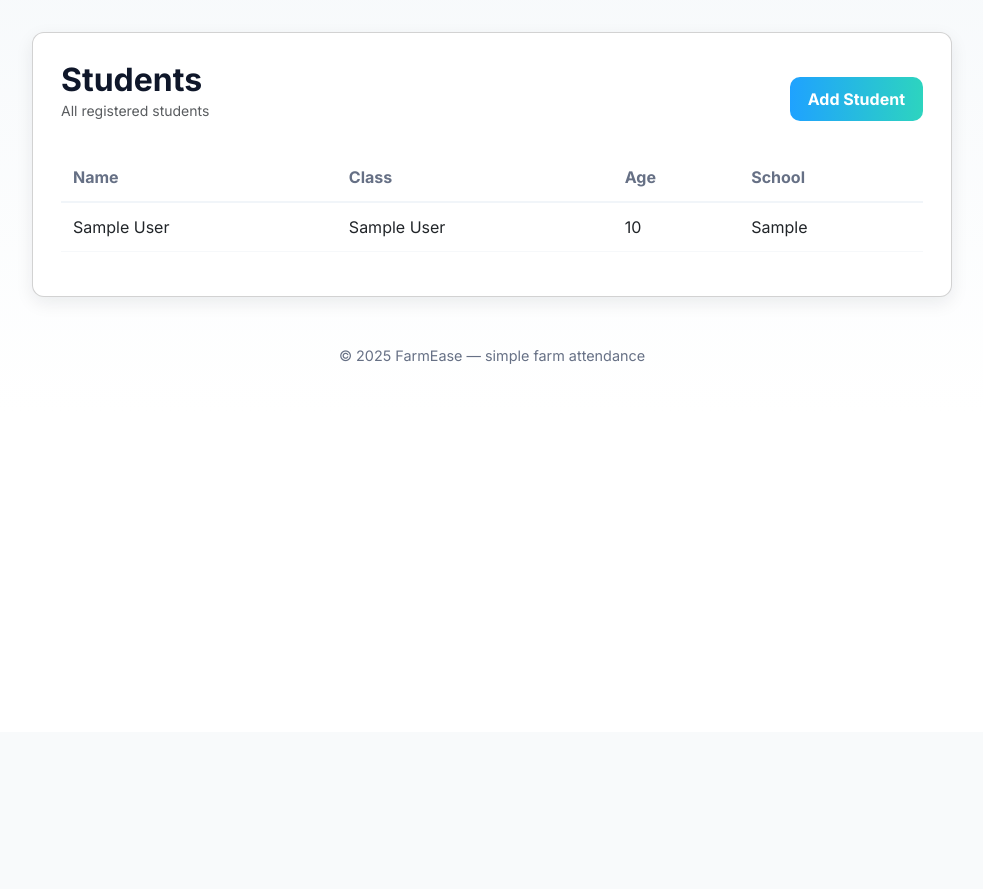
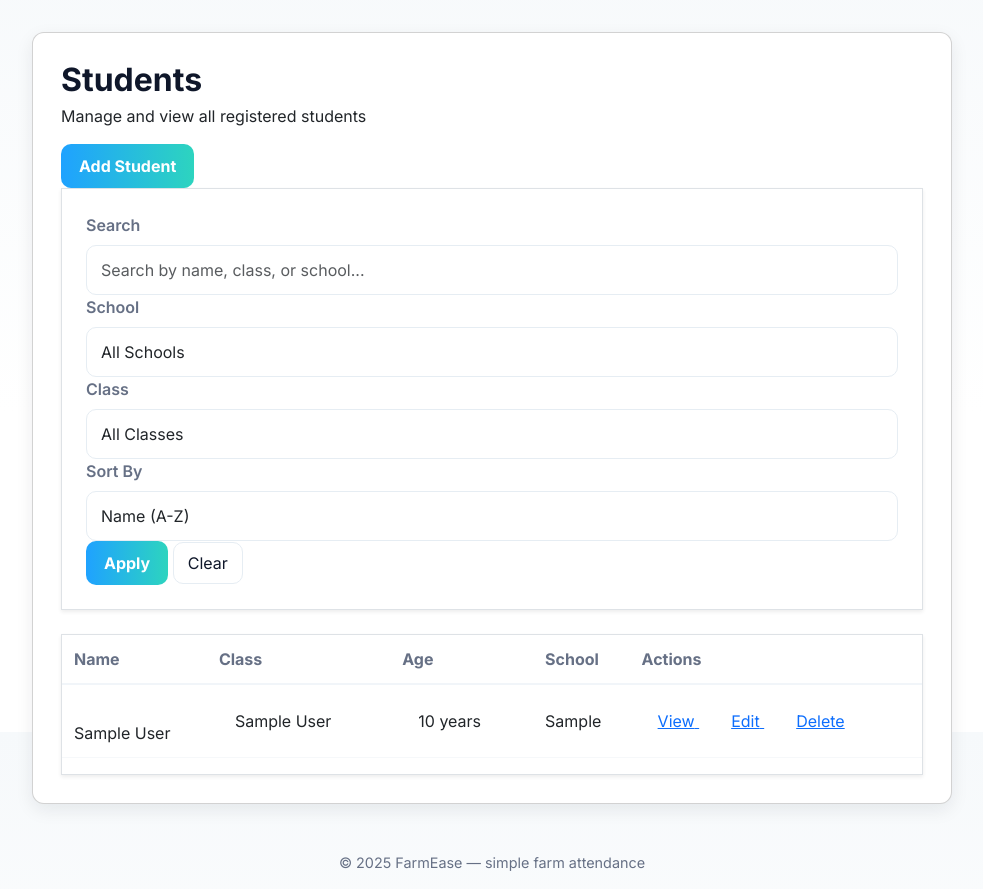
Before and after one commit to Corenegasore123/farm-management-system, a Django app: page /attendance/students/ in a window 1280 px wide. Shown: the part 68-957 px from the top of the page, without its empty margins (148-1131 px from the left). Before the commit the page ends 432 px from the top, so only its background shows below. Run offline with Django 4.2, Linux system fonts and the light colour scheme; tables that the repository leaves empty hold one stand-in row (values such as "Sample post").

Commit message:
feat: Add view icon button to students list actions
- Add 'View' button with eye icon (bi-eye) before Edit
- Link to view_student detail page
- Style with gray colors for view action

```diff
--- a/attendance/templates/attendance/students_list.html
+++ b/attendance/templates/attendance/students_list.html
@@ -1,38 +1,136 @@
 {% extends 'attendance/base.html' %}
 {% block title %} Students — FarmEase {% endblock %}
+{% block page_title %}Students{% endblock %}
 {% block content %}
 
-<div class="d-flex align-items-center justify-content-between mb-3">
+<div class="flex items-center justify-between mb-6">
   <div>
-    <h2 class="mb-0">Students</h2>
-    <p class="text-muted small">All registered students</p>
+    <h2 class="text-2xl font-bold text-gray-800 mb-1">Students</h2>
+    <p class="text-gray-500 text-sm">Manage and view all registered students</p>
   </div>
   <div>
-    <a href="/attendance/students/add/" class="btn btn-primary">Add Student</a>
+    <a href="/attendance/students/add/" class="btn btn-primary inline-flex items-center gap-2">
+      <i class="bi bi-person-plus"></i>
+      <span>Add Student</span>
+    </a>
   </div>
 </div>
 
-<div class="table-responsive">
-  <table class="table">
+<!-- Search and Filter Section -->
+<div class="bg-white rounded-lg border border-gray-200 p-4 mb-4 shadow-sm">
+  <form method="get" class="flex flex-wrap items-end gap-3">
+    <div class="flex-1 min-w-[200px]">
+      <label class="block text-sm font-semibold text-gray-700 mb-2">
+        <i class="bi bi-search"></i> Search
+      </label>
+      <input type="text" name="search" value="{{ search_query }}" placeholder="Search by name, class, or school..." class="form-control w-full" />
+    </div>
+
+    <div class="min-w-[180px]">
+      <label class="block text-sm font-semibold text-gray-700 mb-2">
+        <i class="bi bi-building"></i> School
+      </label>
+      <select name="school" class="form-control w-full">
+        <option value="">All Schools</option>
+        {% for school in schools %}
+          <option value="{{ school }}" {% if school_filter == school %}selected{% endif %}>{{ school }}</option>
+        {% endfor %}
+      </select>
+    </div>
+
+    <div class="min-w-[150px]">
+      <label class="block text-sm font-semibold text-gray-700 mb-2">
+        <i class="bi bi-bookmark"></i> Class
+      </label>
+      <select name="class" class="form-control w-full">
+        <option value="">All Classes</option>
+        {% for cls in classes %}
+          <option value="{{ cls }}" {% if class_filter == cls %}selected{% endif %}>{{ cls }}</option>
+        {% endfor %}
+      </select>
+    </div>
+
+    <div class="min-w-[150px]">
+      <label class="block text-sm font-semibold text-gray-700 mb-2">
+        <i class="bi bi-sort-down"></i> Sort By
+      </label>
+      <select name="sort" class="form-control w-full">
+        <option value="name" {% if sort_by == 'name' %}selected{% endif %}>Name (A-Z)</option>
+        <option value="-name" {% if sort_by == '-name' %}selected{% endif %}>Name (Z-A)</option>
+        <option value="class_name" {% if sort_by == 'class_name' %}selected{% endif %}>Class (A-Z)</option>
+        <option value="age" {% if sort_by == 'age' %}selected{% endif %}>Age (Low-High)</option>
+        <option value="-age" {% if sort_by == '-age' %}selected{% endif %}>Age (High-Low)</option>
+      </select>
+    </div>
+
+    <div class="flex gap-2">
+      <button type="submit" class="btn btn-primary inline-flex items-center gap-2">
+        <i class="bi bi-funnel"></i>
+        <span>Apply</span>
+      </button>
+      <a href="{% url 'students_list' %}" class="btn btn-outline inline-flex items-center gap-2">
+        <i class="bi bi-x-circle"></i>
+        <span>Clear</span>
+      </a>
+    </div>
+  </form>
+</div>
+
+<div class="bg-white rounded-lg border border-gray-200 overflow-hidden shadow-sm">
+  <table class="table w-full">
     <thead>
       <tr>
-        <th>Name</th>
-        <th>Class</th>
-        <th>Age</th>
-        <th>School</th>
+        <th class="text-left">Name</th>
+        <th class="text-left">Class</th>
+        <th class="text-left">Age</th>
+        <th class="text-left">School</th>
+        <th class="text-right">Actions</th>
       </tr>
     </thead>
     <tbody>
       {% for s in students %}
       <tr>
-        <td>{{ s.name }}</td>
-        <td>{{ s.class_name }}</td>
-        <td>{{ s.age }}</td>
-        <td>{{ s.school }}</td>
+        <td>
+          <div class="flex items-center gap-3">
+            <div class="w-10 h-10 rounded-full bg-blue-400 flex items-center justify-center text-white font-semibold">
+              {{ s.name|first|upper }}
+            </div>
+            <span class="font-medium text-gray-800">{{ s.name }}</span>
+          </div>
+        </td>
+        <td>
+          <span class="inline-flex items-center px-3 py-1 rounded-full text-xs font-medium bg-blue-100 text-blue-700">{{ s.class_name }}</span>
+        </td>
+        <td>
+          <span class="inline-flex items-center px-3 py-1 rounded-full text-xs font-medium bg-gray-100 text-gray-700">{{ s.age }} years</span>
+        </td>
+        <td class="text-gray-600">{{ s.school }}</td>
+        <td class="text-right">
+          <div class="flex items-center justify-end gap-2">
+            <a href="{% url 'view_student' s.pk %}" class="inline-flex items-center gap-1 px-3 py-1.5 text-sm font-medium text-gray-600 hover:text-gray-700 hover:bg-gray-50 rounded-lg transition-colors">
+              <i class="bi bi-eye"></i>
+              <span>View</span>
+            </a>
+            <a href="{% url 'edit_student' s.pk %}" class="inline-flex items-center gap-1 px-3 py-1.5 text-sm font-medium text-blue-600 hover:text-blue-700 hover:bg-blue-50 rounded-lg transition-colors">
+              <i class="bi bi-pencil"></i>
+              <span>Edit</span>
+            </a>
+            <a href="{% url 'delete_student' s.pk %}" class="inline-flex items-center gap-1 px-3 py-1.5 text-sm font-medium text-red-600 hover:text-red-700 hover:bg-red-50 rounded-lg transition-colors">
+              <i class="bi bi-trash"></i>
+              <span>Delete</span>
+            </a>
+          </div>
+        </td>
       </tr>
       {% empty %}
       <tr>
-        <td colspan="4" class="text-center text-muted">No students yet</td>
+        <td colspan="5" class="py-16 text-center">
+          <div class="empty-state inline-block">
+            <i class="bi bi-mortarboard text-gray-400 text-4xl mb-3 block"></i>
+            <p class="text-gray-500 font-medium">No students registered yet</p>
+            <p class="text-gray-400 text-sm mt-1">Add your first student to get started</p>
+          </div>
+        </td>
       </tr>
       {% endfor %}
     </tbody>
```
